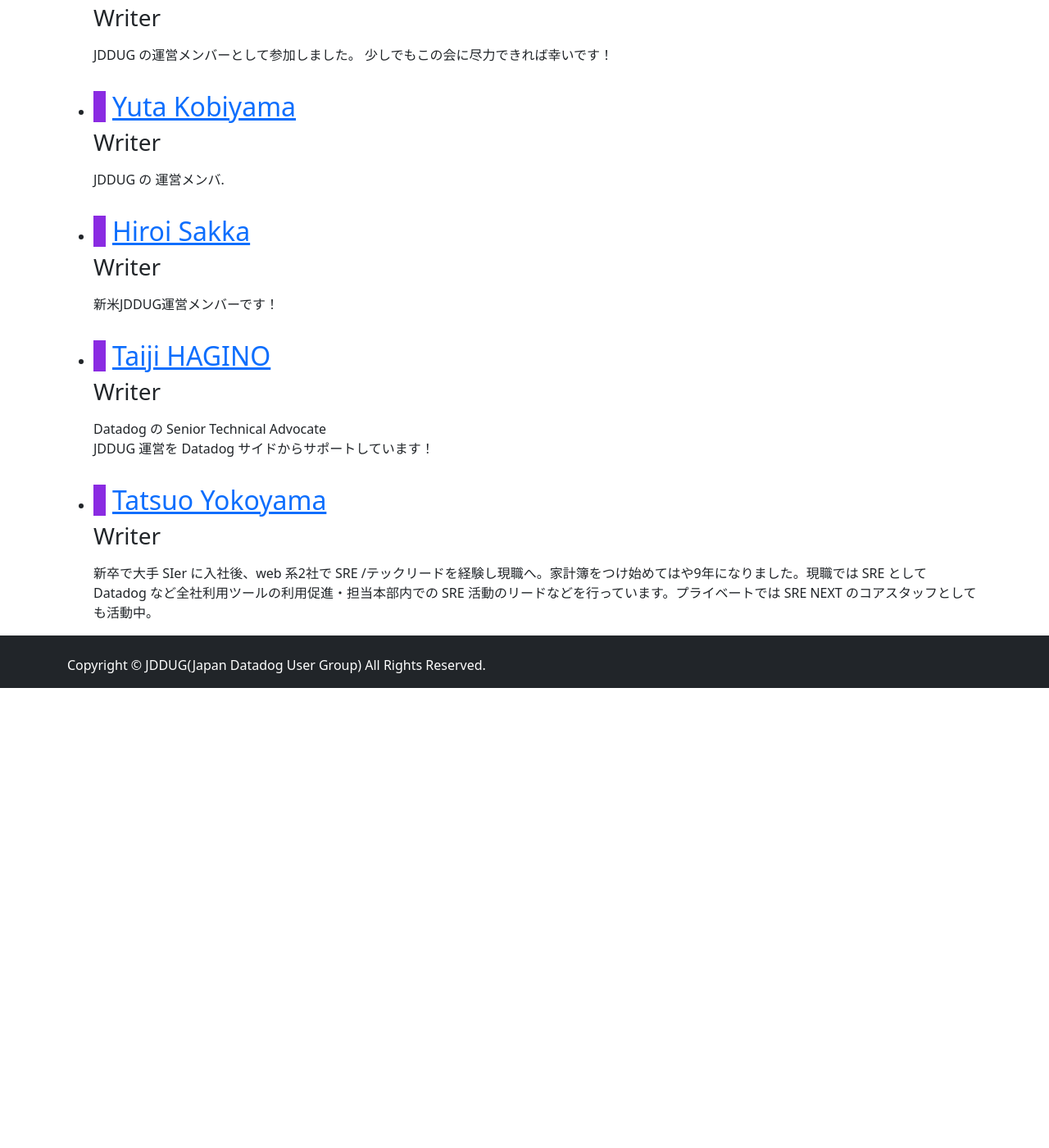
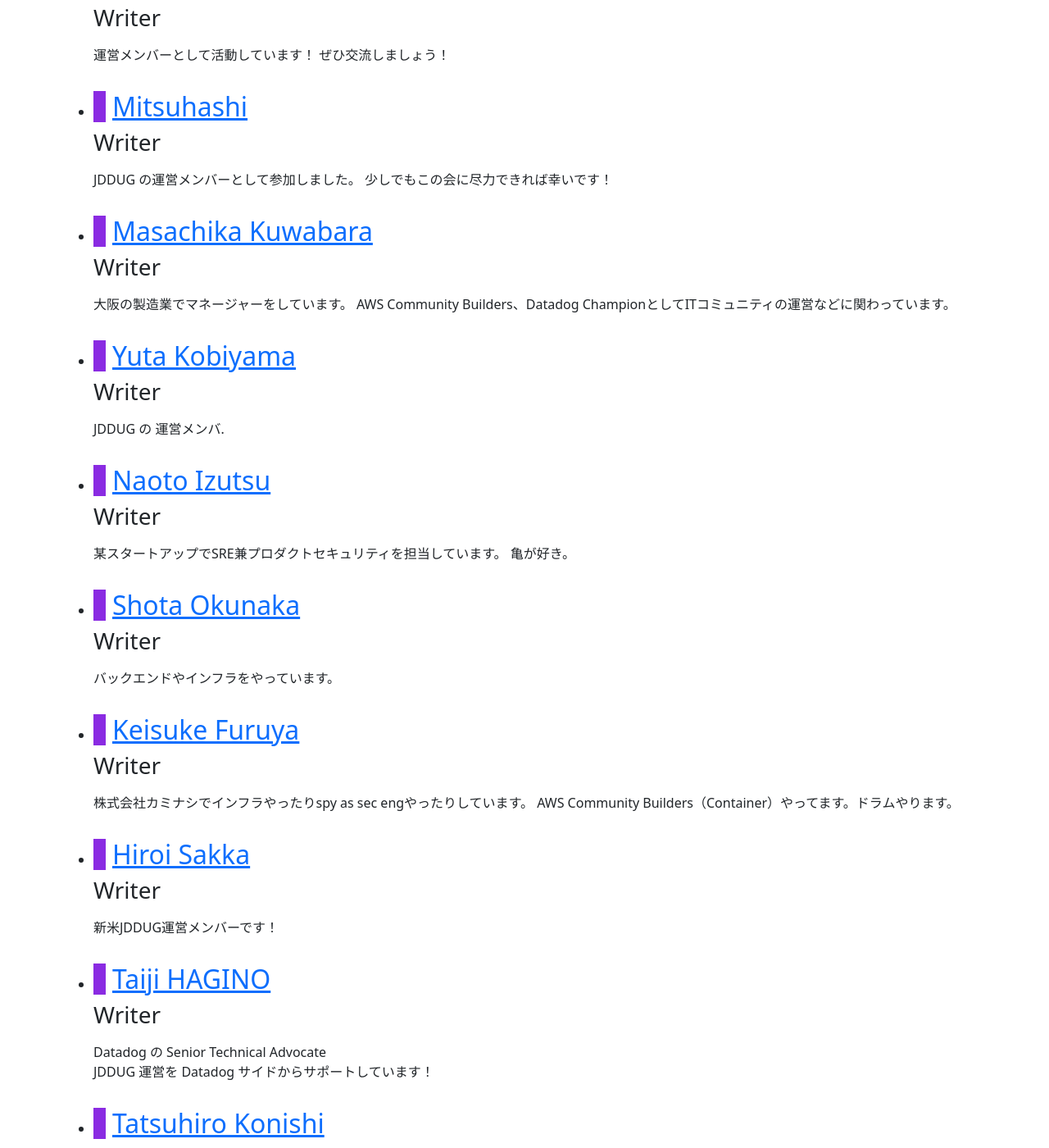
Before and after one commit to jdd-ug/jdd-ug.github.io, a Jekyll site: the page built from staff.html, in a window 1280 px wide and 1400 px high, scrolled down 1472 px. Shown: the whole window at 82% size. Built offline with Jekyll 4.4.1, drawn with Linux system fonts in a browser that asks for light colours; nearby versions of some CDN libraries; before the commit the page ends 2311 px from its top, so only the background shows below that; some of the changed text lies outside the part shown.

Commit message:
Add JDDUG Osaka team page and members
Add the Osaka team page, its organizer profiles under _authors, and an Osaka button on the top page.

```diff
--- /dev/null
+++ b/_authors/furusawa.md
@@ -0,0 +1,8 @@
+---
+layout: author
+title: Staff
+short_name: furusawa
+name: Haruki Furusawa
+position: Writer
+---
+京都のIT関連企業で、運用保守向けアプリケーションの開発をしております。
--- /dev/null
+++ b/_authors/mkdev10.md
@@ -0,0 +1,12 @@
+---
+layout: author
+title: Staff
+short_name: mkdev10
+name: Masachika Kuwabara
+position: Writer
+my_url: https://www.linkedin.com/in/mkdev10/
+x_id: mkdev_10
+image_url: https://pbs.twimg.com/profile_images/1875511209266720768/H50F_-68_400x400.jpg
+---
+大阪の製造業でマネージャーをしています。
+AWS Community Builders、Datadog ChampionとしてITコミュニティの運営などに関わっています。
--- /dev/null
+++ b/_authors/naoto1975.md
@@ -0,0 +1,11 @@
+---
+layout: author
+title: Staff
+short_name: naoto1975
+name: Naoto Izutsu
+position: Writer
+my_url: https://www.linkedin.com/in/naoto-izutsu-b4a29b170
+x_id: naoto1975
+---
+某スタートアップでSRE兼プロダクトセキュリティを担当しています。
+亀が好き。
--- /dev/null
+++ b/_authors/okkun_sh.md
@@ -0,0 +1,9 @@
+---
+layout: author
+title: Staff
+short_name: okkun_sh
+name: Shota Okunaka
+position: Writer
+x_id: okkun_sh
+---
+バックエンドやインフラをやっています。
--- /dev/null
+++ b/_authors/saramune.md
@@ -0,0 +1,10 @@
+---
+layout: author
+title: Staff
+short_name: saramune
+name: Keisuke Furuya
+position: Writer
+x_id: saramune
+---
+株式会社カミナシでインフラやったりspy as sec engやったりしています。
+AWS Community Builders（Container）やってます。ドラムやります。
--- /dev/null
+++ b/_authors/tatsukoni1818.md
@@ -0,0 +1,9 @@
+---
+layout: author
+title: Staff
+short_name: tatsukoni1818
+name: Tatsuhiro Konishi
+position: Writer
+x_id: tatsukoni1818
+---
+株式会社コドモンでSREをやっています。
```
Also changed, not shown: _posts/2020-01-05-osaka.md (added, +20 -0 lines), index.md (+1 -0 lines).
